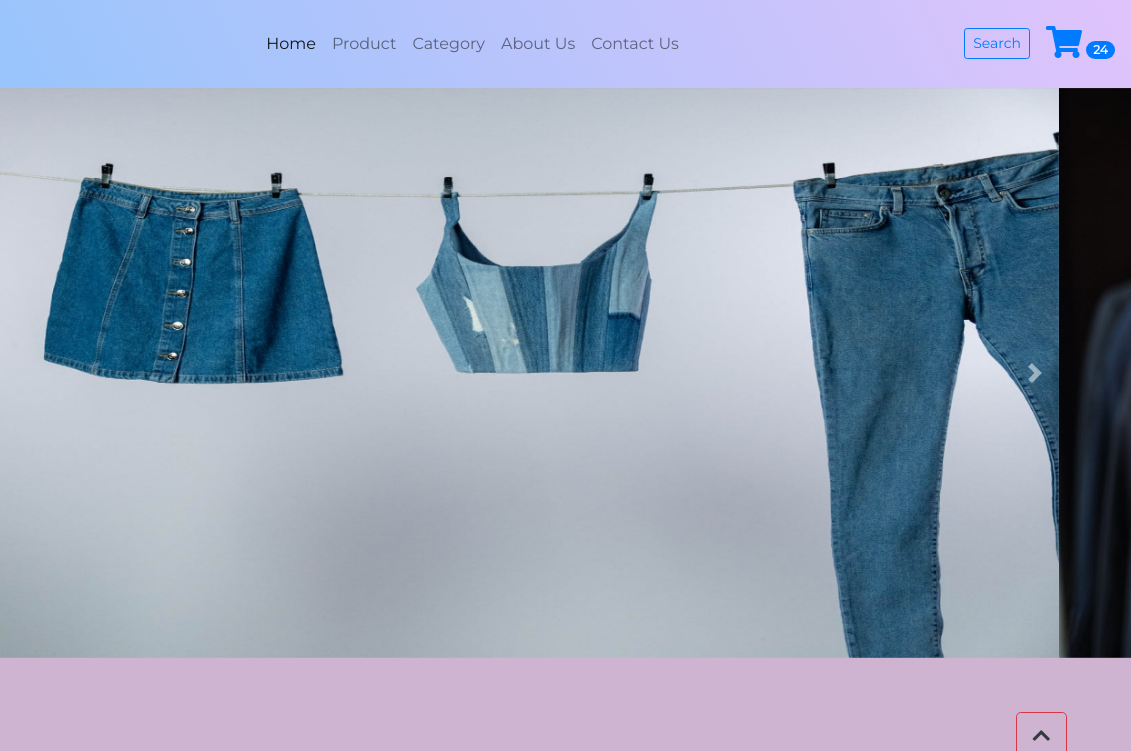
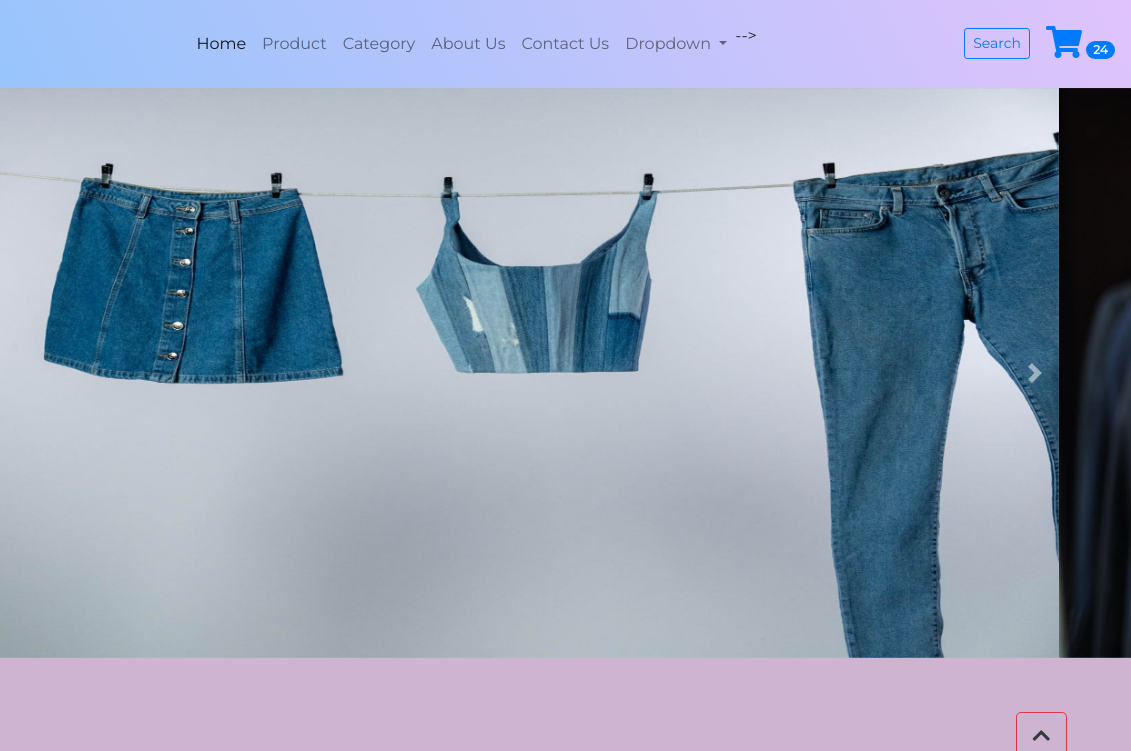
Before and after one commit to syamalarajareddy/Microsoft_Future_Ready_Project, a plain HTML site: page index.html in a window 1280 px wide. Shown: the top 751 px of the page, 149-1280 px from the left. Drawn offline with nearby package versions, Linux system fonts and the light colour scheme.

Commit message:
Update index.html

```diff
--- a/index.html
+++ b/index.html
@@ -52,7 +52,7 @@
             <li class="nav-item">
               <a class="nav-link" href="contact.html">Contact Us</a>
             </li>
-            <!-- <li class="nav-item dropdown">
+            <li class="nav-item dropdown">
               <a class="nav-link dropdown-toggle" href="#" id="navbarDropdown" role="button" data-toggle="dropdown"
                 aria-haspopup="true" aria-expanded="false">
                 Dropdown
```
